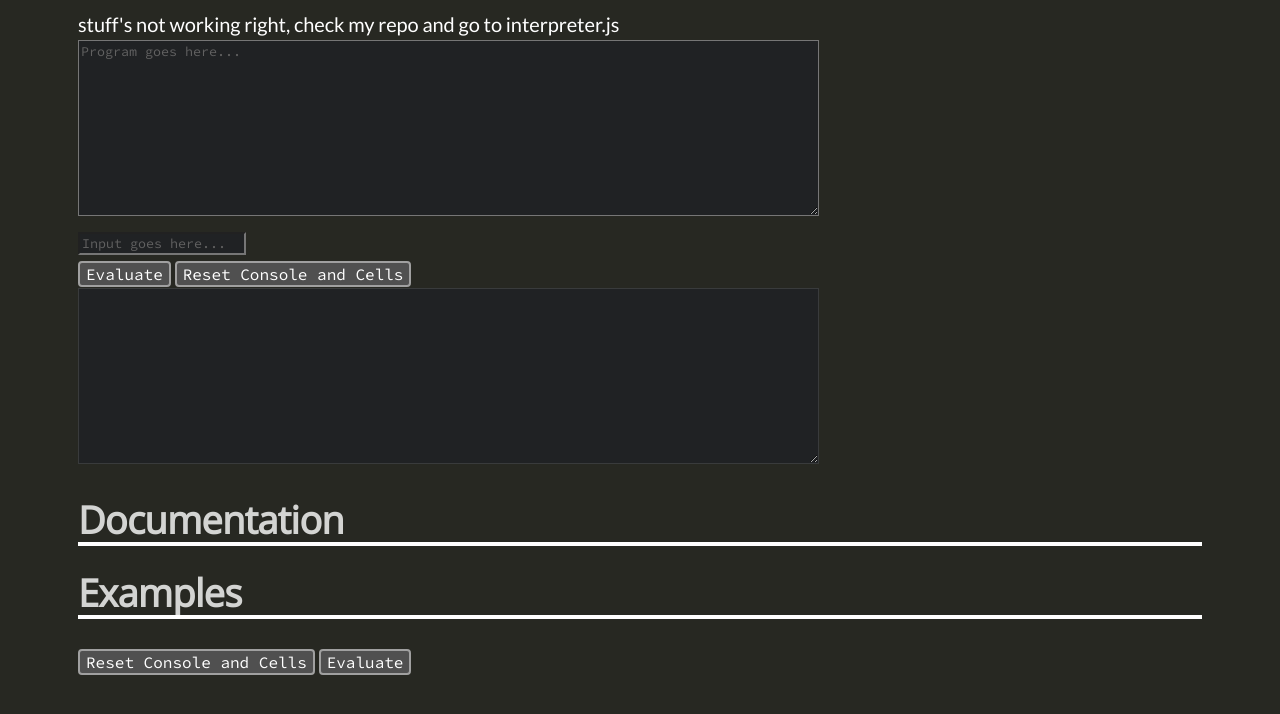
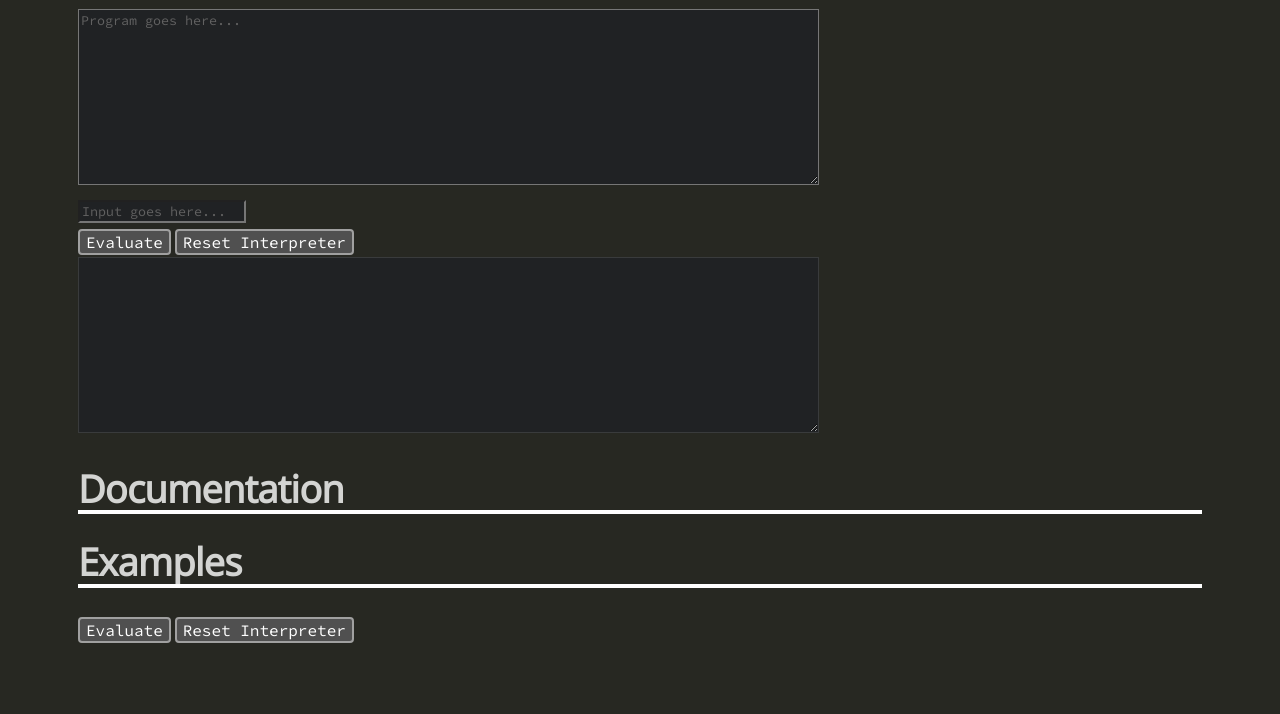
Before and after one commit to Just-a-Unity-Dev/kmxc56, a plain HTML site: page index.html in a window 1280 px wide. Shown: the part 240-954 px from the top of the page. Drawn offline with nearby package versions, Linux system fonts and the light colour scheme.

Commit message:
Add files via upload

```diff
--- a/index.html
+++ b/index.html
@@ -10,22 +10,17 @@
 			<h1>kmxc56</h1>
 			<h2>Home of kmxc56</h2>
 		</div>
-
 		<div>
-        stuff's not working right, check my repo and go to interpreter.js<br>
 			<textarea placeholder="Program goes here..." cols="90" rows="10" id="code"></textarea><br>
-        <input placeholder="Input goes here..." type="text"></input><br>
+			<input placeholder="Input goes here..." type="text" id="insert"></input><br>
 			<button class="button1" onclick="interpret()">Evaluate</button>
-        <button class="button1" onclick="resetState()">Reset Console and Cells</button>
-        <br>
+			<button class="button1" onclick="resetState()">Reset Interpreter</button><br>
 			<textarea disabled="true" cols="90" rows="10" id="console"></textarea><br>
-
 			<h1>Documentation</h1>
-
 			<h1>Examples</h1>
-        <button class="button1" onclick="resetState()">Reset Console and Cells</button>
 			<button class="button1" onclick="interpret()">Evaluate</button>
+			<button class="button1" onclick="resetState()">Reset Interpreter</button>
 		</div>
+	<script src="interpreter.js"></script>
 	</body>
-<script src="interpreter.js"></script>
 </html>
```
Lines whose indentation alone changed are shown as unchanged.
